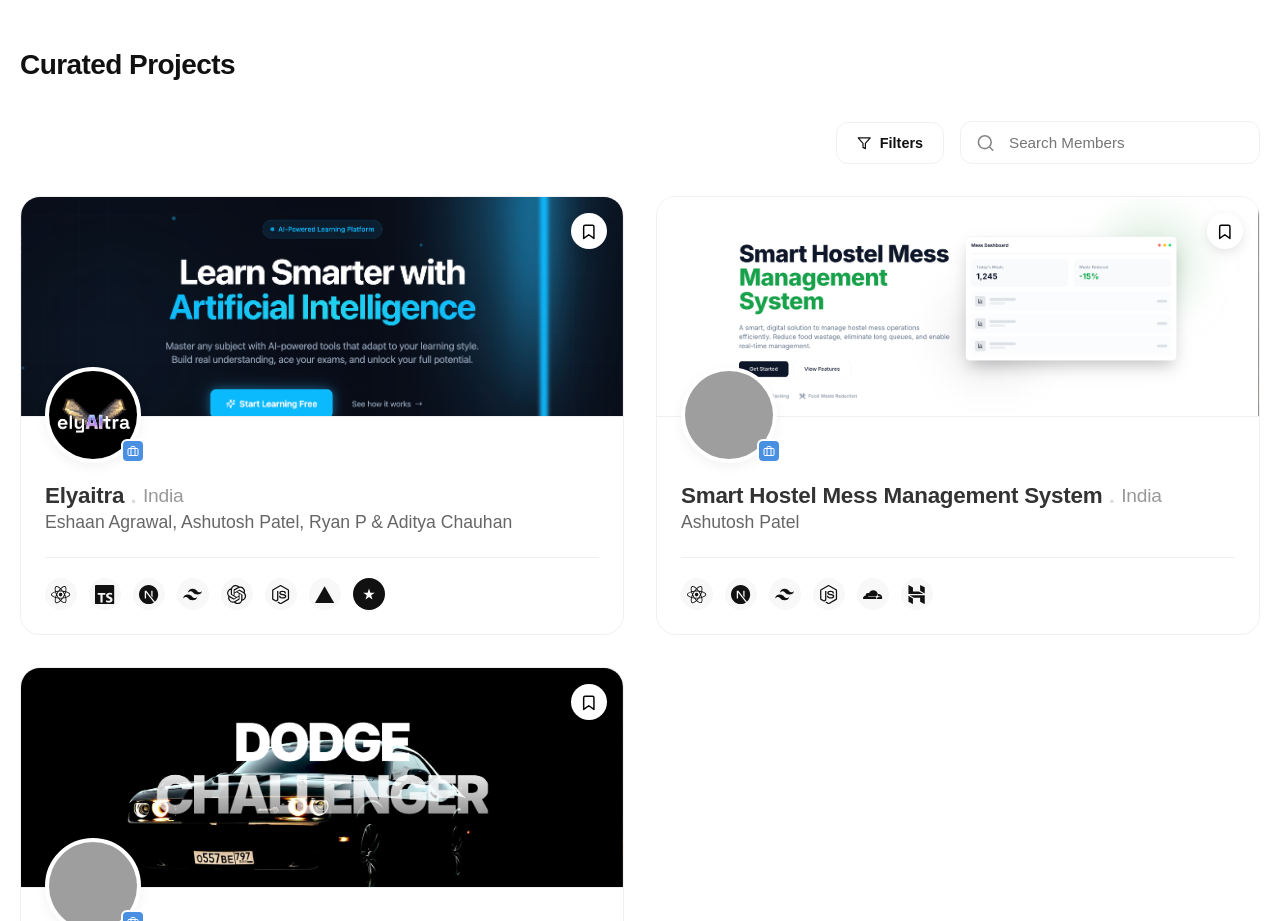
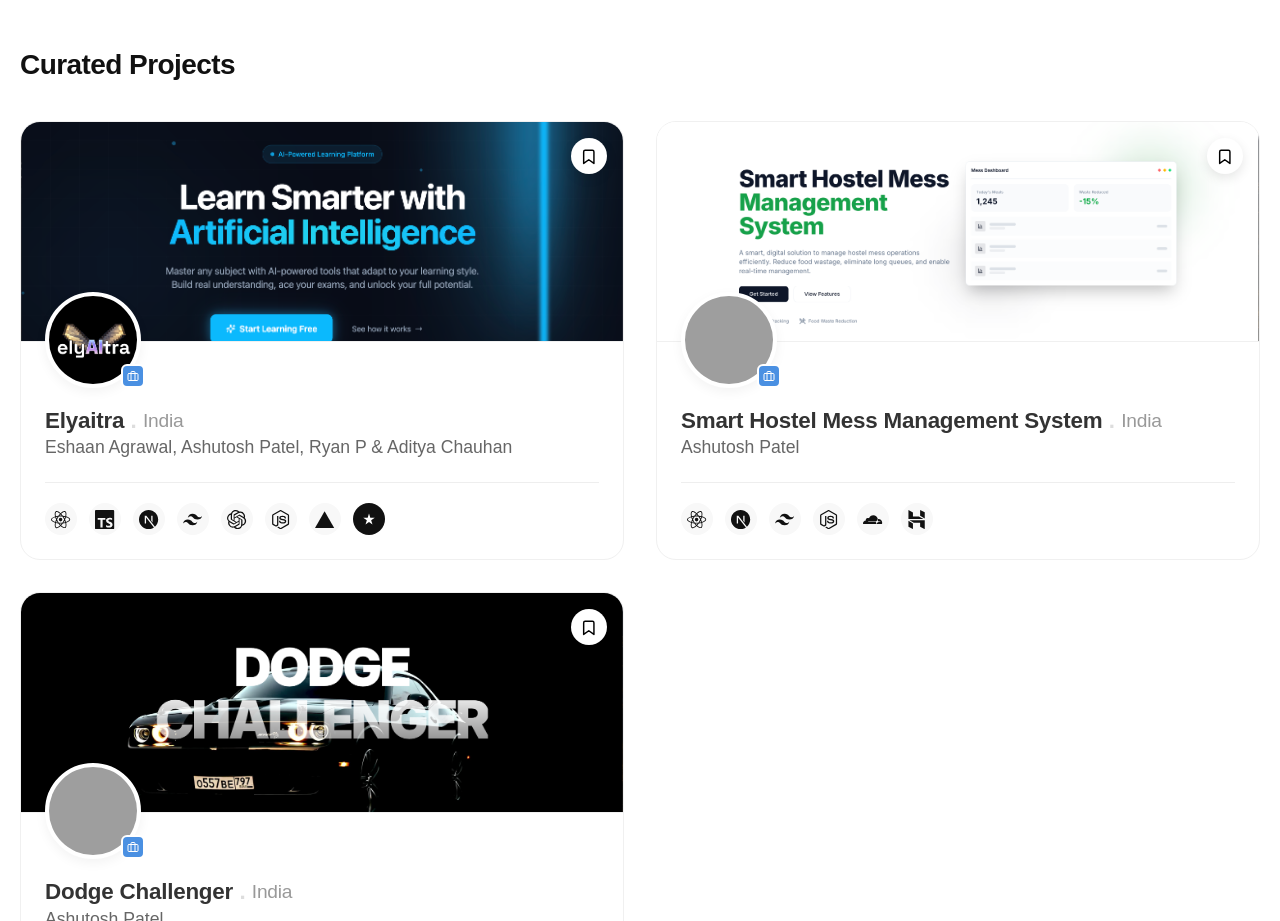
Before and after one commit to Ashu8810/pixelary, a Next.js app: page / in a window 1280 px wide. Shown: the part 4380-5301 px from the top of the page. Built offline with nearby package versions, Linux system fonts and the light colour scheme; grey boxes are pictures that could not be loaded.

Commit message:
search bar modified

```diff
--- a/src/app/components/CuratedPortfolios.tsx
+++ b/src/app/components/CuratedPortfolios.tsx
@@ -1,7 +1,7 @@
 import Link from 'next/link';
 import React from 'react';
 import styles from './CuratedPortfolios.module.css';
-import { FiSearch, FiFilter, FiBookmark, FiMapPin, FiBriefcase } from 'react-icons/fi';
+import { FiBookmark, FiMapPin, FiBriefcase } from 'react-icons/fi';
 import { SiReact, SiNextdotjs, SiTailwindcss, SiTypescript, SiFigma, SiNodedotjs, SiMongodb, SiExpress, SiFlutter, SiDart, SiFirebase, SiRedux, SiGraphql, SiOpenai, SiVercel, SiCloudflare, SiHostinger, SiFramer } from 'react-icons/si';
 
 const portfolios = [
@@ -73,17 +73,7 @@
       <div className={styles.container}>
         <h2 className={styles.title}>Curated Projects</h2>
 
-        <div className={styles.filterBar}>
-          <div className={styles.actionsRow}>
-            <button className={styles.actionButton}>
-              <FiFilter /> Filters
-            </button>
-            <div className={styles.searchWrapper}>
-              <FiSearch className={styles.searchIcon} />
-              <input type="text" placeholder="Search Members" className={styles.searchInput} />
-            </div>
-          </div>
-        </div>
+
 
         <div className={styles.portfoliosGrid}>
           {portfolios.map((item) => (
```
